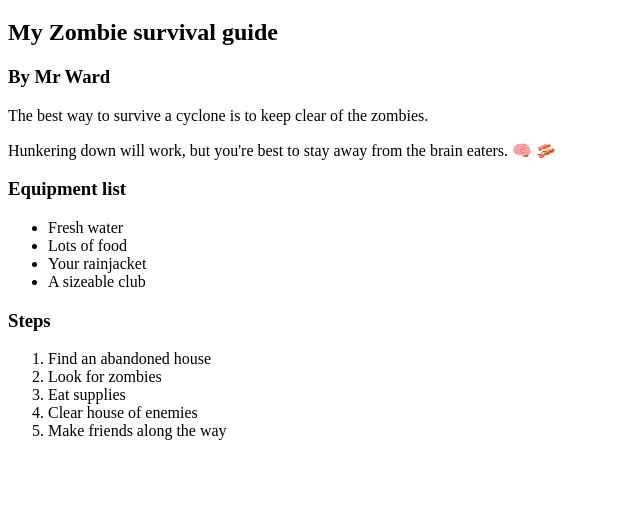
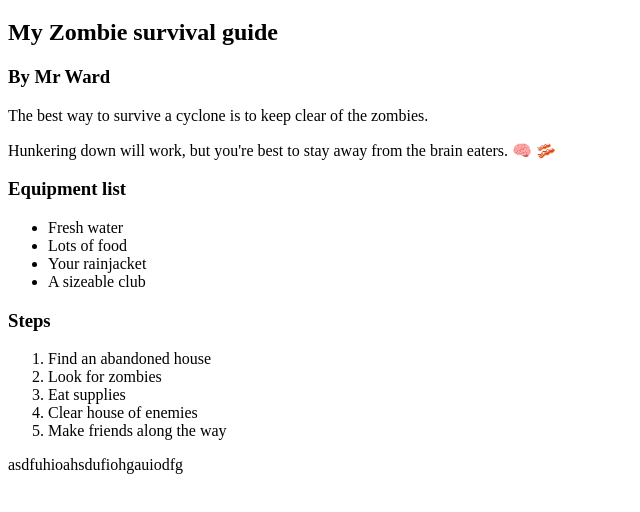
Before and after one commit to MrWardKKHS/Year-10-Web-Dev, a plain HTML site: page classwork/my-first-website/index.html in a window 1280 px wide. Shown: the part 62-574 px from the top of the page, without its empty margins (0-640 px from the left). Drawn offline with Linux system fonts and the light colour scheme.

Commit message:
made some changes

```diff
--- a/classwork/my-first-website/index.html
+++ b/classwork/my-first-website/index.html
@@ -28,3 +28,4 @@
     </ol>
 </body>
 </html>
+asdfuhioahsdufiohgauiodfg
```
Also changed, not shown: 1 other file.
